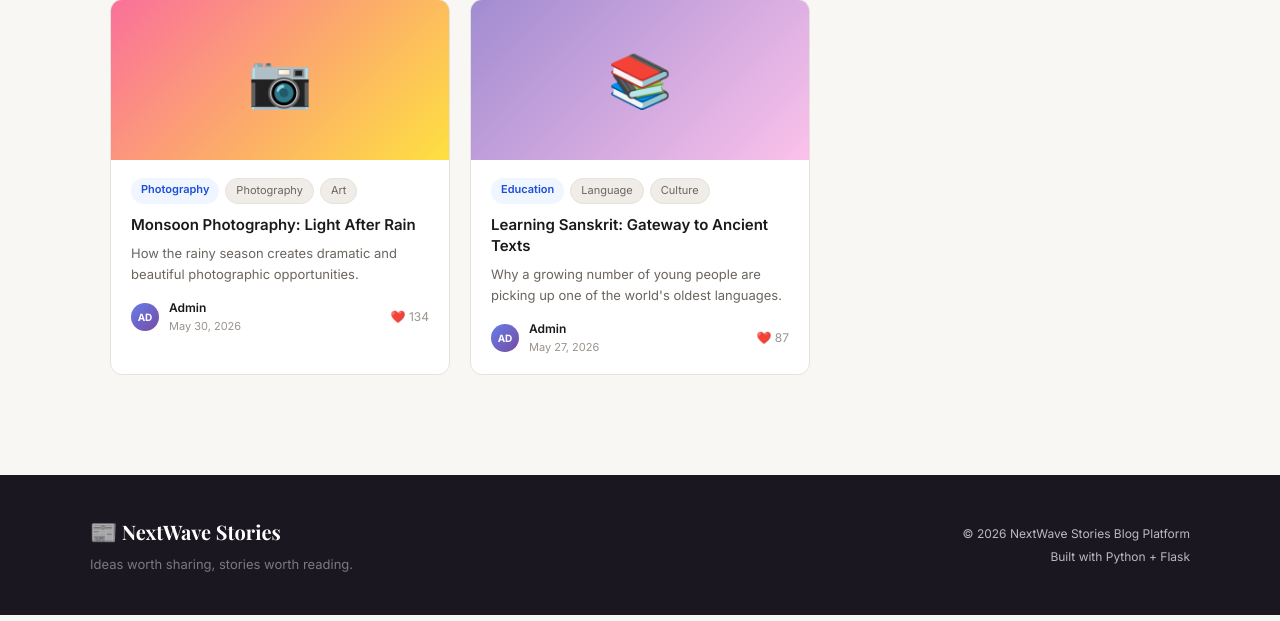
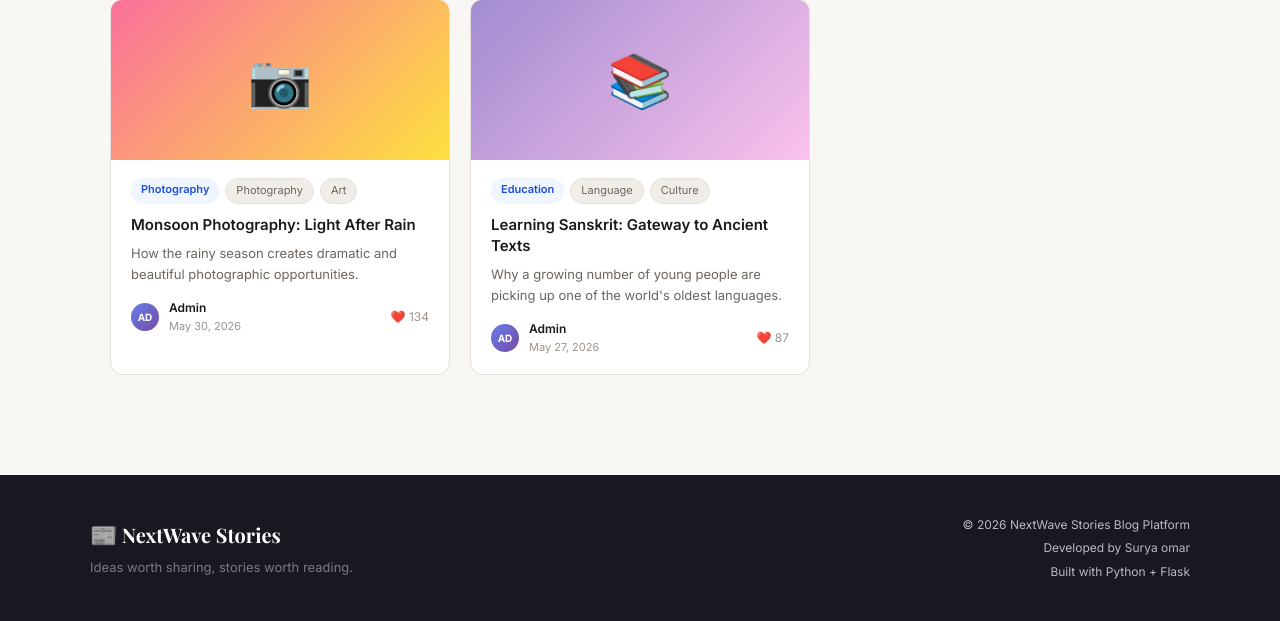
Before and after one commit to surya323-ma/NextWave-Stories, a Flask app: page / in a window 1280 px wide. Shown: the part 1566-2187 px from the top of the page. Run offline with Flask 3, Linux system fonts and the light colour scheme.

Commit message:
Update base.html

```diff
--- a/templates/base.html
+++ b/templates/base.html
@@ -78,6 +78,7 @@
     </div>
     <div class="footer-links">
       <span>© 2026 NextWave Stories Blog Platform</span>
+      <span>Developed by Surya omar</span>
       <span>Built with Python + Flask</span>
     </div>
   </div>
```
